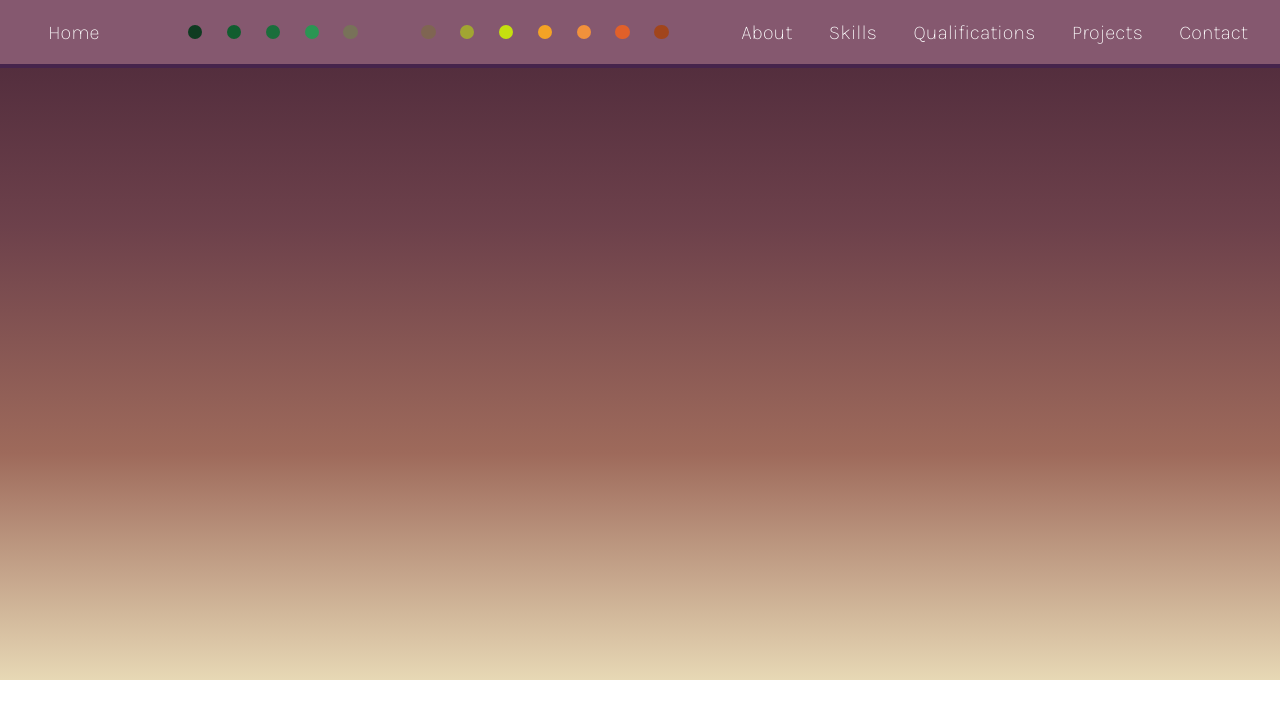
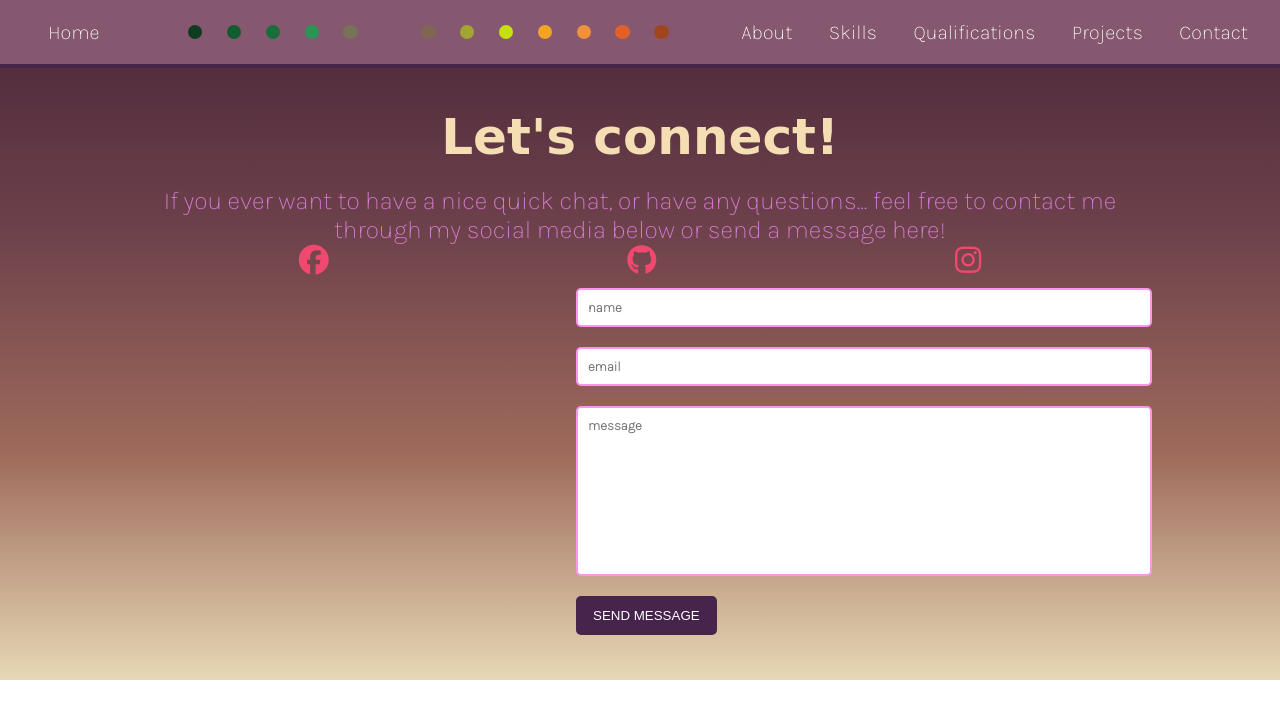
Before and after one commit to Naomi-Vega/My-First-Portfolio, a plain HTML site: page HTML/contact-page.html in a window 1280 px wide. Drawn offline with Linux system fonts and the light colour scheme; a web font is replaced by a local one.

Commit message:
Finished contact page

```diff
--- a/CSS/index.scss
+++ b/CSS/index.scss
@@ -401,3 +401,80 @@ div.content {
     padding: 10px;
     margin: 10px;
 }
+
+/* Contact page */
+
+.title-5 p {
+    display: flex;
+    justify-content: center;
+    text-align: center;
+    font-family: 'Karla', sans-serif;
+    font-size: 25px;
+    color: #d87cd5;
+    padding-left: 10%;
+    padding-right: 10%;
+    margin: 0;
+}
+
+.social-icons {
+    display: flex;
+    justify-content: space-evenly;
+    align-items: center;
+    font-size: 30px;
+    list-style: none;
+    margin: 0;
+}
+
+.social-icons i {
+    color: #f0486f;
+}
+
+.social-icons i:hover {
+    color: wheat;
+}
+
+.contact-form {
+    display: flex;
+    flex-direction: column;
+    padding-left: 45%;
+    padding-right: 10%;
+}
+
+.contact-form input {
+    font-family: 'Karla', sans-serif;
+    font-weight: bolder;
+    padding: 10px;
+    margin: 10px 0;
+    border: 2px solid #fc94ea;
+    border-radius: 5px;
+    resize: none;
+}
+
+.contact-form textarea {
+    font-family: 'Karla', sans-serif;
+    font-weight: bolder;
+    padding: 10px;
+    margin: 10px 0;
+    height: 170px;
+    border: 2px solid #fc94ea;
+    border-radius: 5px;
+    resize: none;
+}
+
+.send {
+    background-color: #46244C;
+    border: 2px solid #46244C;
+    padding: 10px 15px;
+    margin: 10px 0;
+    width: auto;
+    border-radius: 5px;
+    text-decoration: none;
+    color: white;
+    text-transform: uppercase
+}
+
+.send:hover {
+    cursor: pointer;
+    background-color: #46244c5d;
+    color: black;
+}
--- a/HTML/contact-page.html
+++ b/HTML/contact-page.html
@@ -6,13 +6,16 @@
     <meta http-equiv="X-UA-Compatible" content="IE=edge">
     <meta name="viewport" content="width=device-width, initial-scale=1.0">
     <title>Portfolio</title>
+    <!-- FONTS -->
+    <link rel="preconnect" href="https://fonts.googleapis.com">
+    <link rel="preconnect" href="https://fonts.gstatic.com" crossorigin>
+    <link href="https://fonts.googleapis.com/css2?family=Orelega+One&display=swap" rel="stylesheet">
 
-    <!-- FONTS -->
     <link rel="preconnect" href="https://fonts.googleapis.com">
     <link rel="preconnect" href="https://fonts.gstatic.com" crossorigin>
     <link href="https://fonts.googleapis.com/css2?family=Karla:wght@200&display=swap" rel="stylesheet">
     <!-- ICONS -->
-
+    <script src="https://kit.fontawesome.com/55f60bf8e7.js" crossorigin="anonymous"></script>
     <!-- STYLESHEET-->
     <link rel="stylesheet" href="../CSS/index.css">
 
@@ -47,9 +50,41 @@
             <a href="../HTML/contact-page.html">Contact</a>
         </nav>
     </aside>
+    <section class="container-contact">
+        <div class="title-5">
+            <h1>Let's connect!</h1>
+            <p>If you ever want to have a nice quick chat, or have any questions... feel free to contact me through my
+                social media below or send
+                a message here!</p>
+        </div>
+        <div class="social-icons">
+            <li>
+                <a href="https://www.facebook.com/naomi.lishstno/">
+                    <i class="fa-brands fa-facebook"></i>
+                </a>
+            </li>
+            <li>
+                <a href="https://github.com/Naomi-Vega">
+                    <i class="fa-brands fa-github"></i>
+                </a>
+            </li>
+            <li>
+                <a href="https://www.instagram.com/nfernandav/">
+                    <i class="fa-brands fa-instagram"></i>
+                </a>
+            </li>
+        </div>
+        <div class="contact-form">
+            <label for="name" class="hidden"></label>
+            <input type="text" name="name" id="name" placeholder="name" autocomplete="off" required>
+            <label for="email" class="hidden"></label>
+            <input type="email" name="email" id="email" placeholder="email" required>
+            <label for="message" class="hidden" autocomplete="off"></label>
+            <textarea name="message" id="message" placeholder="message" required></textarea>
+            <div class="submit">
+                <button class="send" type="submit">Send message</button>
+            </div>
+        </div>
+</body>
 
-
-
-
-
-</body>
+</html>
```
Also changed, not shown: HTML/projects-page.html (+1 -1 lines), CSS/index.css, 1 other file.
